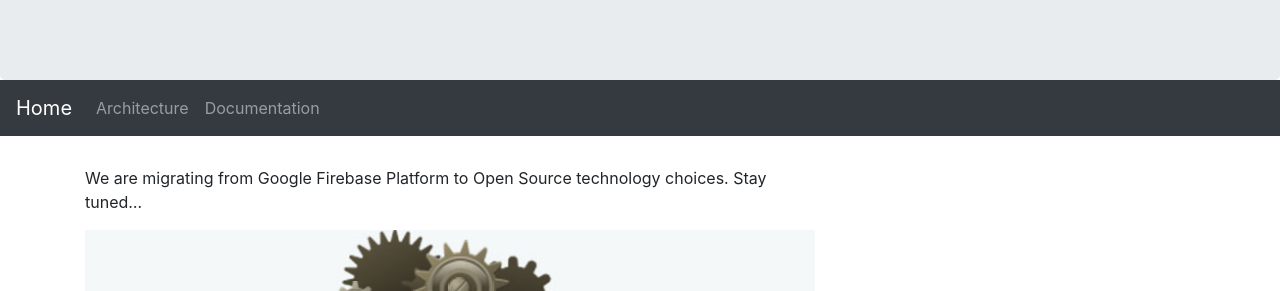
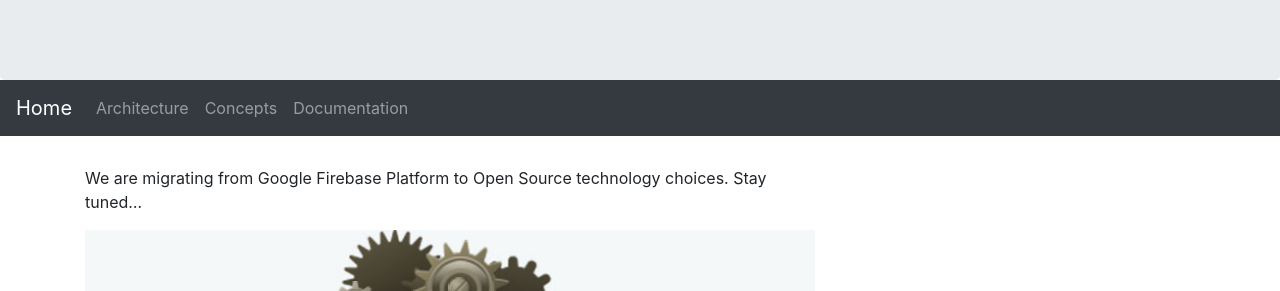
Before and after one commit to SumApp/SumApp.github.io, a Jekyll site: the page built from index.md, in a window 1280 px wide. Shown: the part 144-435 px from the top of the page. Built offline with Jekyll 4.4.1, drawn with Linux system fonts in a browser that asks for light colours.

Commit message:
concepts

```diff
--- a/_config.yml
+++ b/_config.yml
@@ -17,3 +17,6 @@ collections:
   documentation:
     output: true
     title: Documentation
+  concepts:
+    output: true
+    title: Concepts
```
Also changed, not shown: 2 other files.
